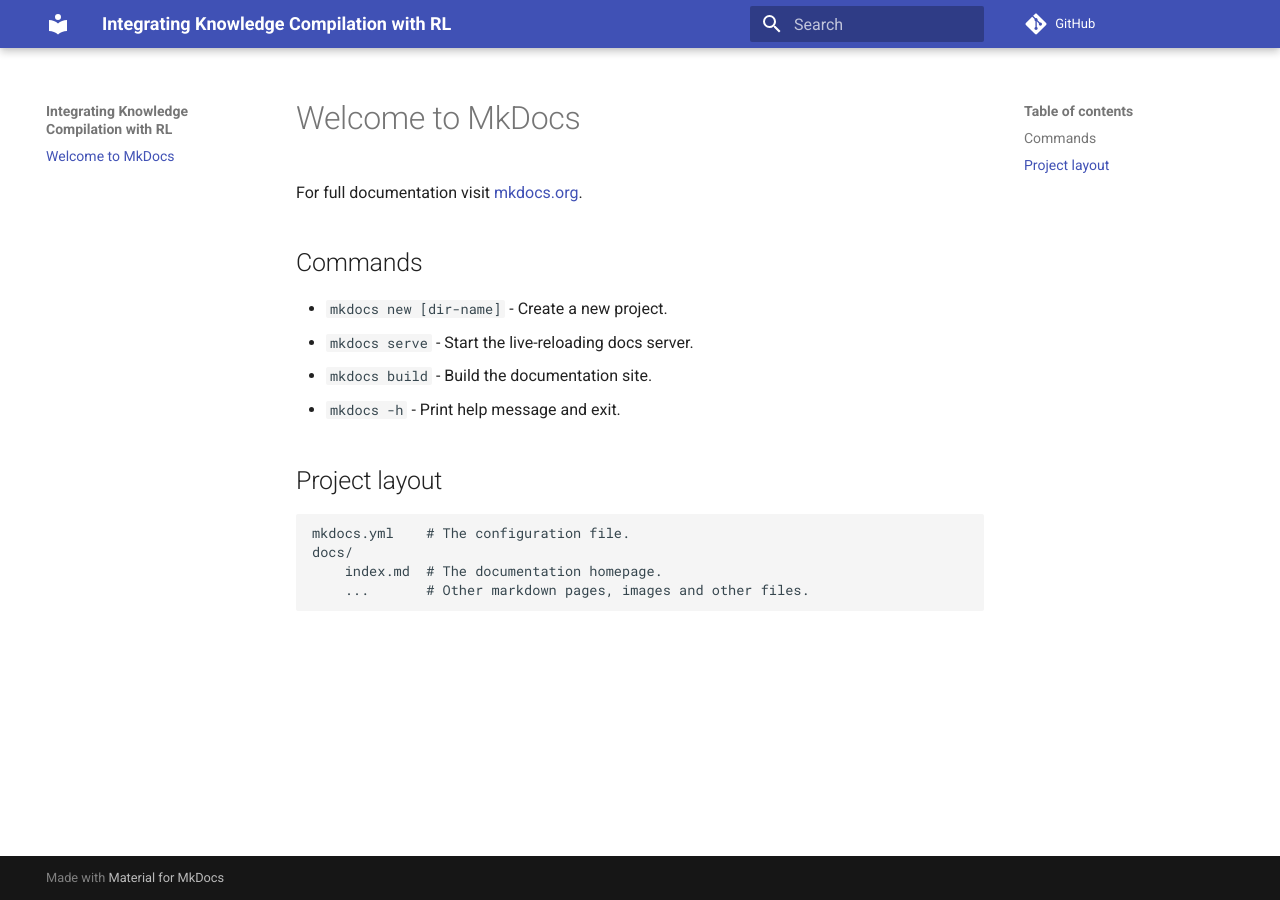
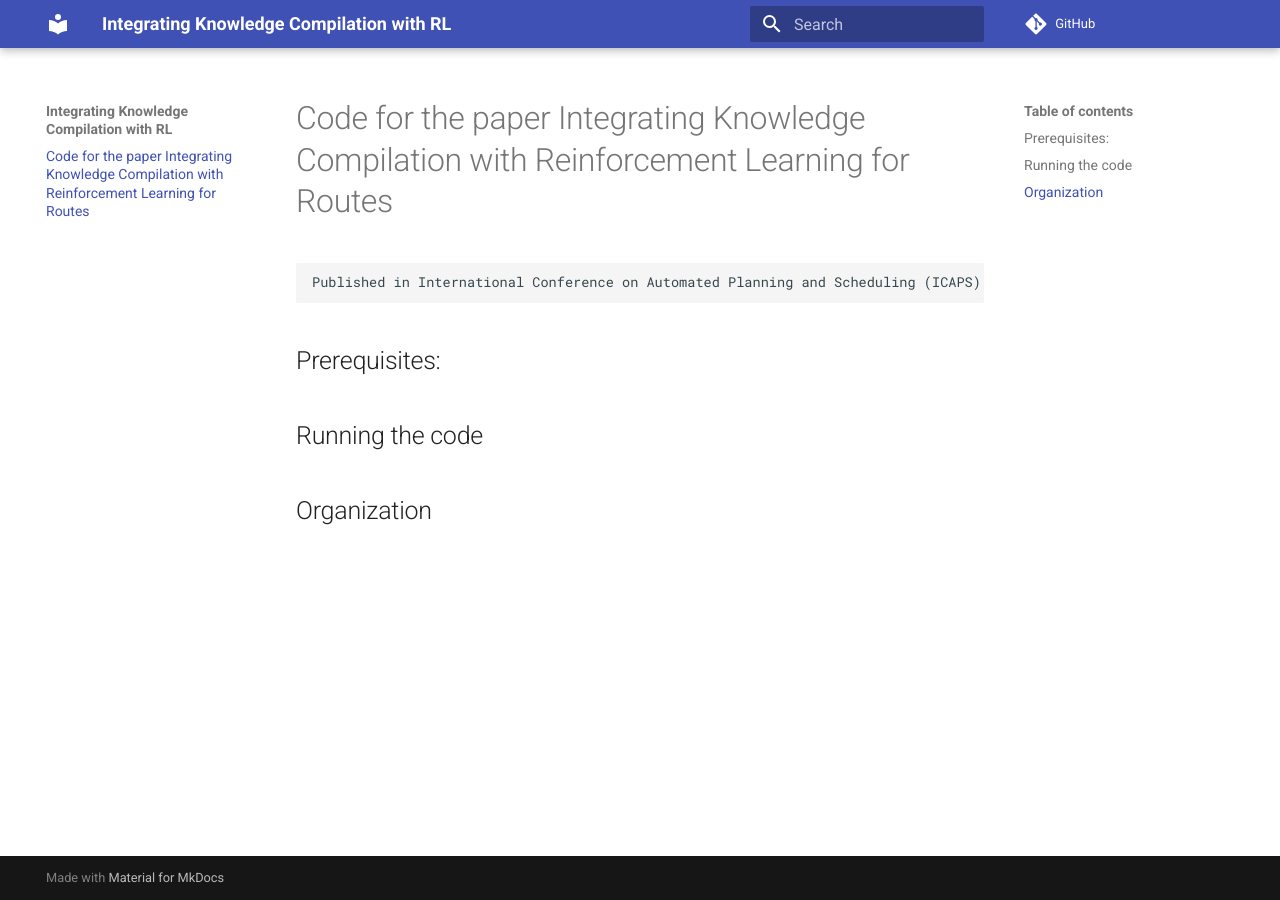
Before and after one commit to kushagra06/KCRL-Docs, an MkDocs documentation site: the page built from docs/index.md, in a window 1280 px wide. Built offline with MkDocs 1.6.1 and Material for MkDocs 9.7.7, drawn with Linux system fonts in a browser that asks for light colours; comment, search, counter and statistics services are not loaded.

Commit message:
Update index.md

```diff
--- a/docs/index.md
+++ b/docs/index.md
@@ -1,17 +1,10 @@
-# Welcome to MkDocs
+# Code for the paper Integrating Knowledge Compilation with Reinforcement Learning for Routes
+    Published in International Conference on Automated Planning and Scheduling (ICAPS) 2021
 
-For full documentation visit [mkdocs.org](https://www.mkdocs.org).
+## Prerequisites:
 
-## Commands
 
-* `mkdocs new [dir-name]` - Create a new project.
-* `mkdocs serve` - Start the live-reloading docs server.
-* `mkdocs build` - Build the documentation site.
-* `mkdocs -h` - Print help message and exit.
+## Running the code
 
-## Project layout
 
-    mkdocs.yml    # The configuration file.
-    docs/
-        index.md  # The documentation homepage.
-        ...       # Other markdown pages, images and other files.
+## Organization
```
